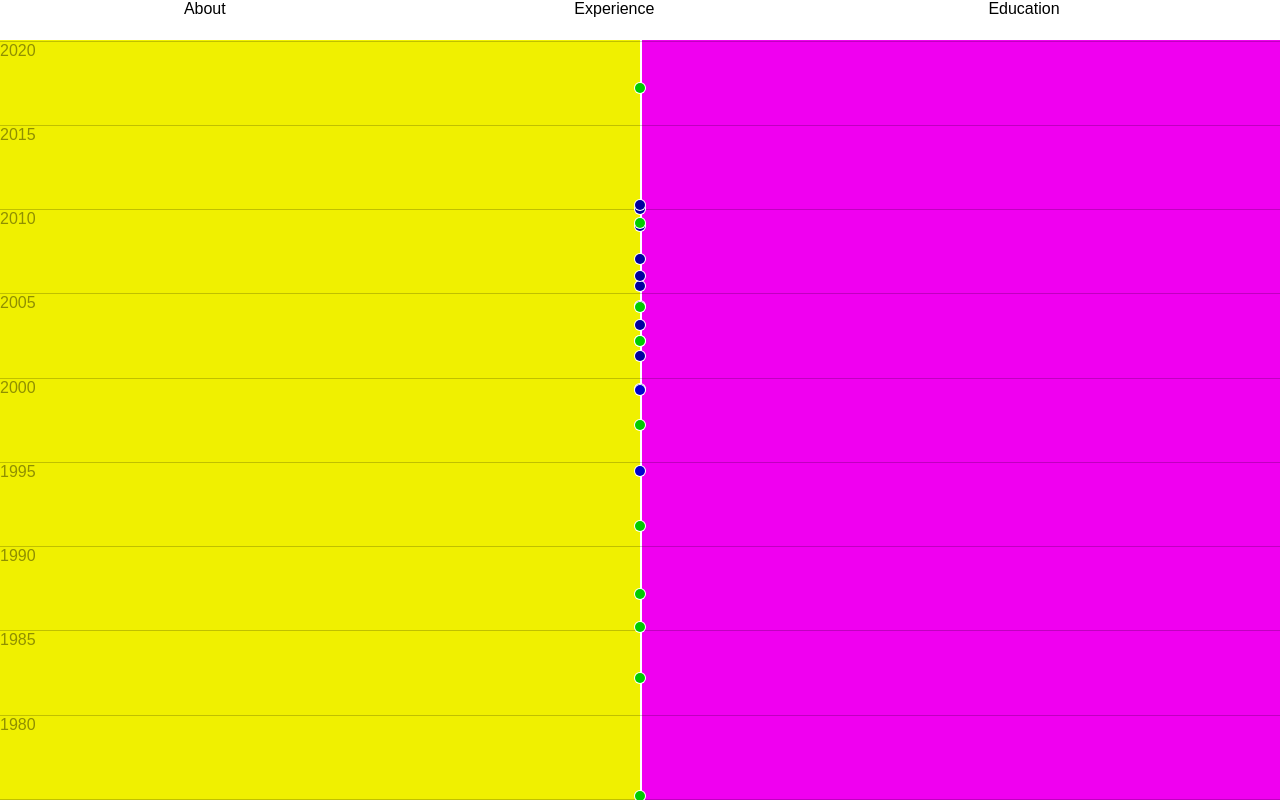
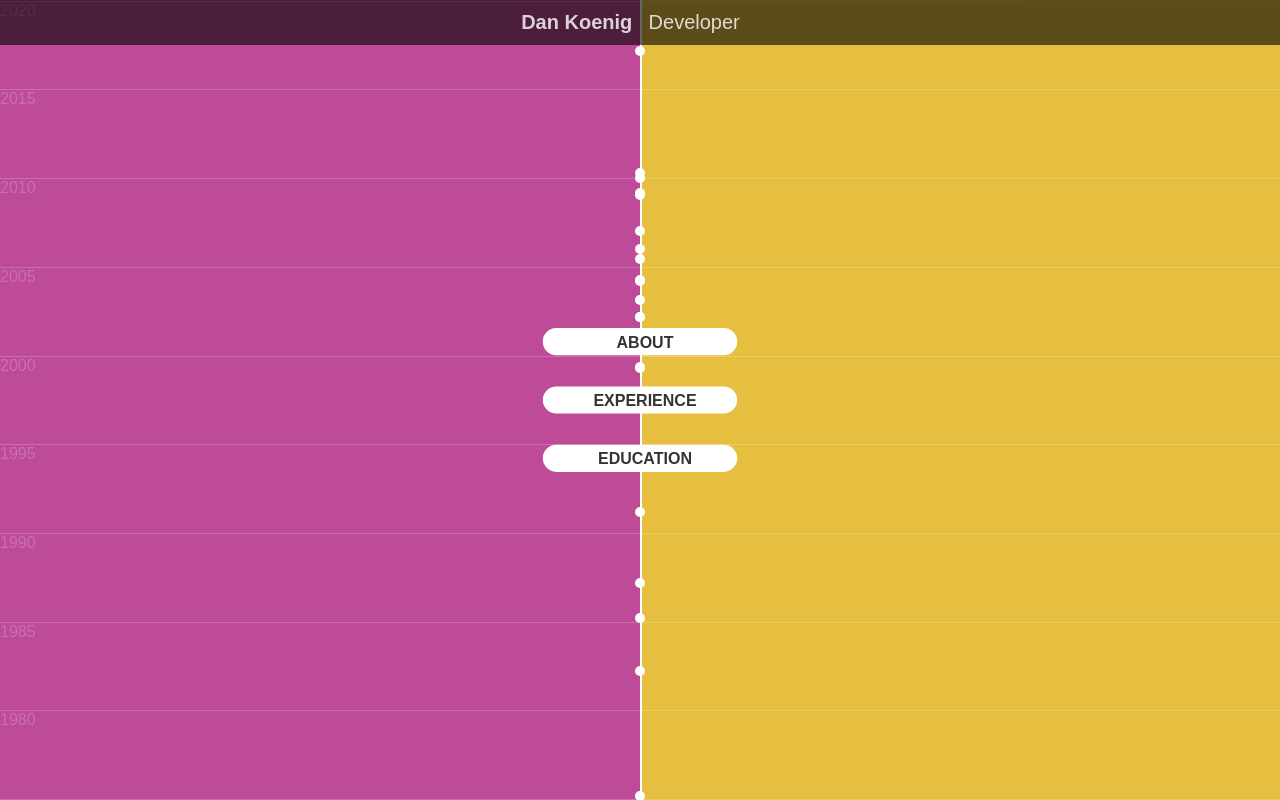
Before and after one commit to DanielPatrickKoenig/dpk-site, a Vue app: page / in a window 1280 px wide. Built offline with nearby package versions, Linux system fonts and the light colour scheme.

Commit message:
adding color shift

```diff
--- a/src/components/AboutTimepoint.vue
+++ b/src/components/AboutTimepoint.vue
@@ -1,6 +1,6 @@
 <template>
   <div :style="rendergStyle()">
-    <div class="inner-dot about-inner-dot"></div>
+    <div class="inner-dot about-inner-dot" :style="'z-index:' + Math.round(opacity * 5).toString() + ';box-shadow: 0 0 0 ' + (opacity * 3) + 'px #ffffff;background-color:rgba(' + ((1 - opacity) * 255) + ',' + ((1 - opacity) * 255) + ',' + ((1 - opacity) * 255) + ',1);'"></div>
     <div :style="'opacity:' + opacity + ';'" :class="details.side == 'right' ? 'connector right-connector' : 'connector left-connector'"></div>
     <ul v-if="opacity > 0" :style="'opacity:' + opacity + ';'" :class="details.side == 'right' ? 'event-list about-list right-list' : 'event-list about-list left-list'">
       <li class="company-list-item" v-on:click="onSelected" v-html="details.label"></li>
@@ -18,12 +18,14 @@ export default {
 .about-list{
   width: 64px;
   margin-top:-26px;
+  background-color: transparent;
+  box-shadow: none;
 }
 .about-list.right-list{
   margin-left:-85px;
 }
 .about-list > li{
-  color: #0000cc;
+  color: #ffffff;
   width: 60px;
 
 }
@@ -31,6 +33,6 @@ export default {
   font-size: 56px;
 }
 .about-inner-dot{
-  background-color: #00cc00;
+  background-color: #394D5C;
 }
 </style>
--- a/src/components/DPKTimeline.vue
+++ b/src/components/DPKTimeline.vue
@@ -1,18 +1,21 @@
 <template>
   <div v-if="ready" :id="tlID" class="dpk-timeline-component">
+    <h1 class="title-container"><span class="dpk-name">Dan Koenig</span> <span class="division">|</span> Developer&nbsp;&nbsp;</h1>
     <div class="left-portion"></div>
     <div class="right-portion"></div>
-    <ul class="main-menu">
-      <li v-on:click="aboutSelected()">
+    <ul v-if="menuDimensions.margin.left > -250" class="main-menu" :style="'margin-left:' + menuDimensions.margin.left.toString() + 'px;'">
+      <li v-on:click="aboutSelected();toggleMenu();">
         About
       </li>
-      <li v-on:click="experienceSelected()">
+      <li v-on:click="experienceSelected();toggleMenu();">
         Experience
       </li>
-      <li v-on:click="educationSelected()">
+      <li v-on:click="educationSelected();toggleMenu();">
         Education
       </li>
+      <li class="close-menu-button" v-on:click="toggleMenu()">&lt;</li>
     </ul>
+    <div v-if="menuDimensions.margin.left > -250" class="main-menu-blocker" :style="'opacity:' + (0.25 - (menuDimensions.margin.left * -0.001)).toString() + ';'" v-on:click="toggleMenu()"></div>
     <div class="timeline-line">
 
     </div>
@@ -20,8 +23,7 @@
     <work-timepoint v-for="(work, i) in events.experience" :key="'work-' + i.toString()" :year="work.start" :month="work.month" :start="start" :end="end" :details="work.details" :shift="shift" v-on:point-selected="workPointSelected" :sig="work.id" :opacity="visProps.experience">
       <div class="dpk-timeline-chart" v-if="work.stateVal > 0">
         <div class="pod-overlay" :style="'opacity:' + work.stateVal.toString() + ';'" v-on:click="experienceSelected()"></div>
-        <div class="work-chart-bg" :style="'opacity:' + work.stateVal.toString() + ';'">
-          <a class="pod-close-button" v-on:click="experienceSelected()"></a>
+        <div class="section-chart-bg work-chart-bg" :style="'opacity:' + work.stateVal.toString() + ';'">
           <div>
             <div>
               <h2>{{work.details.company}}</h2>
@@ -46,14 +48,14 @@
               </ul>
             </div>
           </div>
+          <a class="pod-close-button" v-on:click="experienceSelected()"></a>
         </div>
       </div>
     </work-timepoint>
     <education-timepoint v-for="(edu, i) in events.education" :key="'edu-' + i.toString()" :year="edu.start" :month="edu.month" :start="start" :end="end" :details="edu.details" :shift="shift" v-on:point-selected="eduPointSelected" :sig="edu.id" :opacity="visProps.education">
       <div class="dpk-timeline-chart" v-if="edu.stateVal > 0">
         <div class="pod-overlay" :style="'opacity:' + edu.stateVal.toString() + ';'" v-on:click="educationSelected()"></div>
-        <div class="work-chart-bg" :style="'opacity:' + edu.stateVal.toString() + ';'">
-          <a class="pod-close-button" v-on:click="educationSelected()"></a>
+        <div class="section-chart-bg" :style="'opacity:' + edu.stateVal.toString() + ';'">
           <div>
             <div>
               <h2>{{edu.details.school}}</h2>
@@ -65,20 +67,37 @@
               <div v-html="edu.details.summary"></div>
             </div>
           </div>
+          <a class="pod-close-button" v-on:click="educationSelected()"></a>
         </div>
       </div>
     </education-timepoint>
     <about-timepoint v-for="(a, i) in events.about" :key="'about-' + i.toString()" :year="a.start" :month="a.month" :start="start" :end="end" :details="a.details" :shift="shift" v-on:point-selected="aboutPointSelected" :sig="a.id" :opacity="visProps.about">
       <div class="dpk-timeline-chart" v-if="a.stateVal > 0">
         <div class="pod-overlay" :style="'opacity:' + a.stateVal.toString() + ';'" v-on:click="aboutSelected()"></div>
-        <div class="work-chart-bg" :style="'opacity:' + a.stateVal.toString() + ';'">
-          <a class="pod-close-button" v-on:click="aboutSelected()"></a>
+        <div class="section-chart-bg" :style="'opacity:' + a.stateVal.toString() + ';'">
           <div class="padded-div">
+            <div v-html="a.details.label" class="about-label-div"></div>
             <div v-html="a.details.summary"></div>
           </div>
+          <a class="pod-close-button" v-on:click="aboutSelected()"></a>
         </div>
       </div>
     </about-timepoint>
+    <div class="menu-button-container" :style="'width:' + menuButtonDimensions.size.width.toString() + 'px;height:' + menuButtonDimensions.size.height.toString() + 'px;left:' + menuButtonDimensions.position.left.toString() + '%;top:' + menuButtonDimensions.position.top.toString() + '%;margin-left:' + menuButtonDimensions.margin.left.toString() + 'px;margin-top:' + menuButtonDimensions.margin.top.toString() + 'px;'">
+      <ul v-if="menuButtonDimensions.size.width >= 300">
+        <li v-on:click="aboutSelected();shiftMenuButton();">
+          About
+        </li>
+        <li v-on:click="experienceSelected();shiftMenuButton();">
+          Experience
+        </li>
+        <li v-on:click="educationSelected();shiftMenuButton();">
+          Education
+        </li>
+      </ul>
+      <img src="src/assets/bars.svg" />
+      <div v-if="menuButtonDimensions.size.width < 100" v-on:click="toggleMenu()"></div>
+    </div>
   </div>
 </template>
 <script>
@@ -128,10 +147,40 @@ export default {
         education: 0,
         about: 0
       },
-      chartTypes: Utilities.ChartTypes
+      chartTypes: Utilities.ChartTypes,
+      menuButtonDimensions: {
+        size: {
+          width: 300,
+          height: 300
+        },
+        position: {
+          left: 50,
+          top: 50
+        },
+        margin: {
+          left: -150,
+          top: -150
+        }
+      },
+      menuDimensions: {
+        margin: {
+          left: -250
+        }
+      }
     }
   },
   methods: {
+    shiftMenuButton: function () {
+      let self = this
+      TweenLite.to(self.$data.menuButtonDimensions.size, 0.5, {width: 44, height: 44})
+      TweenLite.to(self.$data.menuButtonDimensions.position, 0.5, {left: 0, top: 0})
+      TweenLite.to(self.$data.menuButtonDimensions.margin, 0.5, {left: 0, top: 0})
+    },
+    toggleMenu: function () {
+      let self = this
+      let menuMargin = self.$data.menuDimensions.margin.left < 0 ? 0 : -250
+      TweenLite.to(self.$data.menuDimensions.margin, 0.5, {left: menuMargin})
+    },
     aboutSelected: function () {
       this.sectionSelected({year: 1972, month: 0, day: 1}, {year: 2021, month: 0, day: 1}, 'about')
     },
@@ -252,7 +301,7 @@ export default {
   position: absolute;
   width: 100vw;
   height: auto;
-  top: 40px;
+  top: 0px;
   bottom: 0px;
   min-height: 700px;
   overflow: hidden;
@@ -266,26 +315,46 @@ export default {
     margin-left: -.5px;
   }
 }
+div.main-menu-blocker{
+  position: fixed;
+  top:0;
+  left:0;
+  right:0;
+  bottom:0;
+  background-color: #333333;
+  z-index: 300;
+}
 ul.main-menu {
   display:block;
   position:fixed;
   top:0;
   left:0;
-  right:0;
-  width: 100vw;
-  height:40px;
-  padding:0;
+  bottom:0;
+  width: 250px;
+  height:100vh;
+  padding:50px 0 0 0;
   margin:0;
+  background-color: rgba(255,255,255,.9);
+  z-index: 301;
   > li {
-    display:inline-block;
+    display:block;
+    font-weight: bold;
     padding:0;
     margin:0;
-    width:32%;
-    text-align:center;
-    > label{
-      padding: 4px 6px;
-
-    }
+    text-align:left;
+    padding: 14px 10px 14px 50px;
+    box-shadow: 0 -1px 0 rgba(0,0,0,.2);
+  }
+  > li.close-menu-button{
+    position: absolute;
+    top: 0;
+    right:0;
+    padding: 10px;
+    font-size: 30px;
+    width: 44px;
+    height: 44px;
+    text-align: right;
+    box-shadow: none;
   }
 }
 
@@ -293,7 +362,8 @@ ul.main-menu {
   z-index: 10;
   position:relative;
 }
-.work-chart-bg{
+.section-chart-bg{
+  z-index: 260;
   a.pod-close-button{
     position:absolute;
     display:inline-block;
@@ -362,6 +432,43 @@ ul.main-menu {
     }
   }
 }
+/* The animation code */
+@keyframes left-transition {
+  0%  {background-color: #DB166C;}
+  10% {background-color: #B558A2;}
+  20% {background-color: #1F8B95;}
+  30% {background-color: #5E79BB;}
+  40% {background-color: #5A6571;}
+  50% {background-color: #5E79BB;}
+  60% {background-color: #EB7523;}
+  70% {background-color: #432256;}
+  80% {background-color: #2bb3cd;}
+  90% {background-color: #66342d;}
+  100% {background-color: #DB166C;}
+}
+
+@keyframes right-transition {
+  0%  {background-color: #8fc23e;}
+  10% {background-color: #fdbe40;}
+  20% {background-color: #dc527d;}
+  30% {background-color: #7d8f9e;}
+  40% {background-color: #9a605b;}
+  50% {background-color: #dc1c4a;}
+  60% {background-color: #50b86b;}
+  70% {background-color: #1f8b95;}
+  80% {background-color: #eb7523;}
+  90% {background-color: #2276bb;}
+  100% {background-color: #8fc23e;}
+}
+
+/* The element to apply the animation to */
+// div {
+//   width: 100px;
+//   height: 100px;
+//   background-color: red;
+//   animation-name: left-transition;
+//   animation-duration: 4s;
+// }
 div.left-portion{
   width: 50%;
   left:0;
@@ -369,7 +476,10 @@ div.left-portion{
   bottom:0;
   height:100%;
   position:absolute;
-  background-color: #f0f000;
+  background-color: #DB166C;
+  animation-name: left-transition;
+  animation-duration: 100s;
+  animation-iteration-count: infinite;
 }
 div.right-portion{
   width: 50%;
@@ -378,7 +488,10 @@ div.right-portion{
   bottom:0;
   height:100%;
   position:absolute;
-  background-color: #f000f0;
+  background-color: #8fc23e;
+  animation-name: right-transition;
+  animation-duration: 100s;
+  animation-iteration-count: infinite;
 }
 .connector{
   position: absolute;
@@ -471,9 +584,71 @@ div.pod-overlay{
 .padded-div{
   padding: 10px 0;
 }
+div.menu-button-container{
+  position: fixed;
+  z-index: 210;
+  > img{
+    width: 100%;
+    height: 100%;
+    position: absolute;
+    top:0;
+    left:0;
+  }
+  > div{
+    position: absolute;
+    top:0;
+    right:0;
+    left: 0;
+    bottom:0;
 
+  }
+  > ul {
+    margin:79px 0 0 0;
+    padding:0;
+    width: 100%;
+    position: relative;
+    z-index: 220;
+    > li{
+      display:block;
+      width: 100%;
+      padding:5px;
+      margin:0 0 30px 0;
+      text-align: center;
+      color: #333333;
+      font-weight: bold;
+      text-transform: uppercase;
+    }
+  }
+}
+h1.title-container{
+  position: fixed;
+  z-index: 1;
+  color: rgba(255,255,255,.8);
+  background-color: rgba(0, 0, 0, 0.6);
+  top: 0;
+  left: 0;
+  right: 0;
+  height: 34px;
+  padding: 11px 8px 0 0;
+  margin: 0;
+  font-size: 14px;
+  text-align: center;
+  > span.dpk-name {
+    font-weight: bold;
+    color: rgba(255,255,255,.8);
+  }
+  > span.division{
+    opacity: 0;
+  }
+}
+@media screen and (min-width: 350px) {
+  h1.title-container{
+    font-size: 20px;
+
+  }
+}
 @media screen and (min-width: 700px) {
-  .work-chart-bg{
+  .section-chart-bg{
     width: 700px;
     margin-left: -340px;
     > div{
@@ -501,20 +676,109 @@ div.pod-overlay{
     }
   }
 }
-@media screen and (min-width: 1200px) {
-  .work-chart-bg{
-    width: 1200px;
-    margin-left: -590px;
+@media screen and (min-width: 1000px) {
+  .section-chart-bg.work-chart-bg{
+    width: 1000px;
+    margin-left: -490px;
+    min-height: 650px;
+    box-shadow: 0 0 0 1px #000000 inset, -395px 0 0 rgba(255,355,255, 1) inset, -396px 0 0 rgba(0,0,0, 0.1) inset;
+    > div{
+      > div:first-child{
+        overflow: visible;
+        width: 300px;
+
+        > h2, p{
+          padding-left: 11px;
+          font-weight:bold;
+          font-size: 20px;
+        }
+        > h2 {
+          font-size: 30px;
+        }
+      }
+      > div:last-child{
+        max-width: 580px;
+        min-width: 580px;
+        max-height: 540px;
+        margin-left: -295px;
+        margin-top: 116px;
+        box-shadow: none;
+      }
+    }
+  }
+  div.dpk-carousel{
+    height: 251px;
+    overflow: visible !important;
+    > ul{
+      margin: 0 !important;
+      right: -640px !important;
+      position: absolute;
+      width: 286px !important;
+      top: -75px;
+      > li{
+        display:block !important;
+      }
+      > li:not(:last-child){
+        margin-bottom: 50px !important;
+      }
+
+    }
+    .right-switch{
+      display:none !important;
+    }
+    .left-switch{
+      display:none !important;
+    }
+    .dpk-carousel-marker-container{
+      display:none;
+    }
+  }
+}
+
+@media screen and (min-width: 1400px) {
+  .section-chart-bg.work-chart-bg{
+    width: 1400px;
+    margin-left: -690px;
+    min-height: 756px;
+    overflow: hidden;
     > div{
       > div:last-child{
-        padding-left: 10px;
-        max-width: 850px;
-        max-height: 340px;
-        overflow-y: auto;
-        box-shadow: -1px 0 0 rgba(0,0,-0,.3);
+        max-width: 960px;
+        min-width: 960px;
+        max-height: 540px;
       }
+    }
+  }
+  div.dpk-carousel{
+    height: 251px;
+    overflow: visible !important;
+    > ul{
+      margin: 0 !important;
+      right: -1025px !important;
+      position: absolute;
+      width: 286px !important;
+      top: -75px;
+      > li{
+        display:block !important;
+      }
+
+    }
+    .right-switch{
+      display:none !important;
+    }
+    .left-switch{
+      display:none !important;
+    }
+    .dpk-carousel-marker-container{
+      display:none;
     }
   }
 }
 
 </style>
+<style>
+div.about-label-div > span{
+  font-size: 286px;
+  color: rgba(0,0,0,.2);
+}
+</style>
--- a/src/components/EducationTimepoint.vue
+++ b/src/components/EducationTimepoint.vue
@@ -1,6 +1,6 @@
 <template>
   <div :style="rendergStyle()">
-    <div class="inner-dot edu-inner-dot"></div>
+    <div class="inner-dot edu-inner-dot" :style="'z-index:' + (opacity * 5).toString() + ';box-shadow: 0 0 0 ' + (opacity * 3) + 'px #ffffff;background-color:rgba(' + ((1 - opacity) * 255) + ',' + ((1 - opacity) * 255) + ',' + ((1 - opacity) * 255) + ',1);'"></div>
     <div :style="'opacity:' + opacity + ';'" :class="details.side == 'right' ? 'connector right-connector' : 'connector left-connector'"></div>
     <ul v-if="opacity > 0" :style="'opacity:' + opacity + ';'" :class="details.side == 'right' ? 'event-list edu-list right-list' : 'event-list edu-list left-list'">
       <li class="company-list-item" v-on:click="onSelected">{{details.school}}</li>
--- a/src/components/MarkerTimepoint.vue
+++ b/src/components/MarkerTimepoint.vue
@@ -9,7 +9,7 @@ export default {
   extends: BaseTimepoint,
   methods: {
     getExtraStyle: function () {
-      return 'left:0;width:100%;height:30px;position:absolute;box-shadow:0 -1px 0 rgba(0, 0, 0, .5);opacity:.4;'
+      return 'left:0;width:100%;height:30px;position:absolute;box-shadow:0 -1px 0 rgba(255, 255, 255, .5);opacity:.4;color:rgba(255, 255, 255, .5);'
     }
   }
 }
--- a/src/components/WorkTimepoint.vue
+++ b/src/components/WorkTimepoint.vue
@@ -1,6 +1,6 @@
 <template>
   <div :style="rendergStyle()">
-    <div class="inner-dot work-inner-dot"></div>
+    <div class="inner-dot work-inner-dot" :style="'z-index:' + (opacity * 5).toString() + ';box-shadow: 0 0 0 ' + (opacity * 3) + 'px #ffffff;background-color:rgba(' + ((1 - opacity) * 255) + ',' + ((1 - opacity) * 255) + ',' + ((1 - opacity) * 255) + ',1);'"></div>
     <div :style="'opacity:' + opacity + ';'" :class="details.side == 'right' ? 'connector right-connector' : 'connector left-connector'"></div>
     <ul v-if="opacity > 0" :style="'opacity:' + opacity + ';'" :class="details.side == 'right' ? 'event-list work-list right-list' : 'event-list work-list left-list'">
       <li class="company-list-item" v-on:click="onSelected">{{details.company}}</li>
--- a/src/utils/Utilities.js
+++ b/src/utils/Utilities.js
@@ -1,7 +1,7 @@
 function generateID () {
   return 'el-' + Math.random().toString().split('.').join('') + '-' + Math.random().toString().split('.').join('') + '-' + Math.random().toString().split('.').join('')
 }
-const ChartColors = ['#00aeef', '#fdc689', '#7cc576', '#f26d7d', '#a186be', '#ec008c', '#c69c6d', '#ed145b', '#f26522', '#acd373', '#aba000', '#f5989d']
+const ChartColors = ['#DB166C', '#2bb3cd', '#fdbe40', '#7d8f9e', '#5E79BB', '#EB7523', '#432256', '#2bb3cd', '#66342d', '#8fc23e', '#fdbe40', '#dc527d']
 const ChartTypes = {
   PIE: 0,
   BAR: 1,
```
Also changed, not shown: src/assets/bars.svg (added), 2 other files (tests, documents, lock files or other folders).
